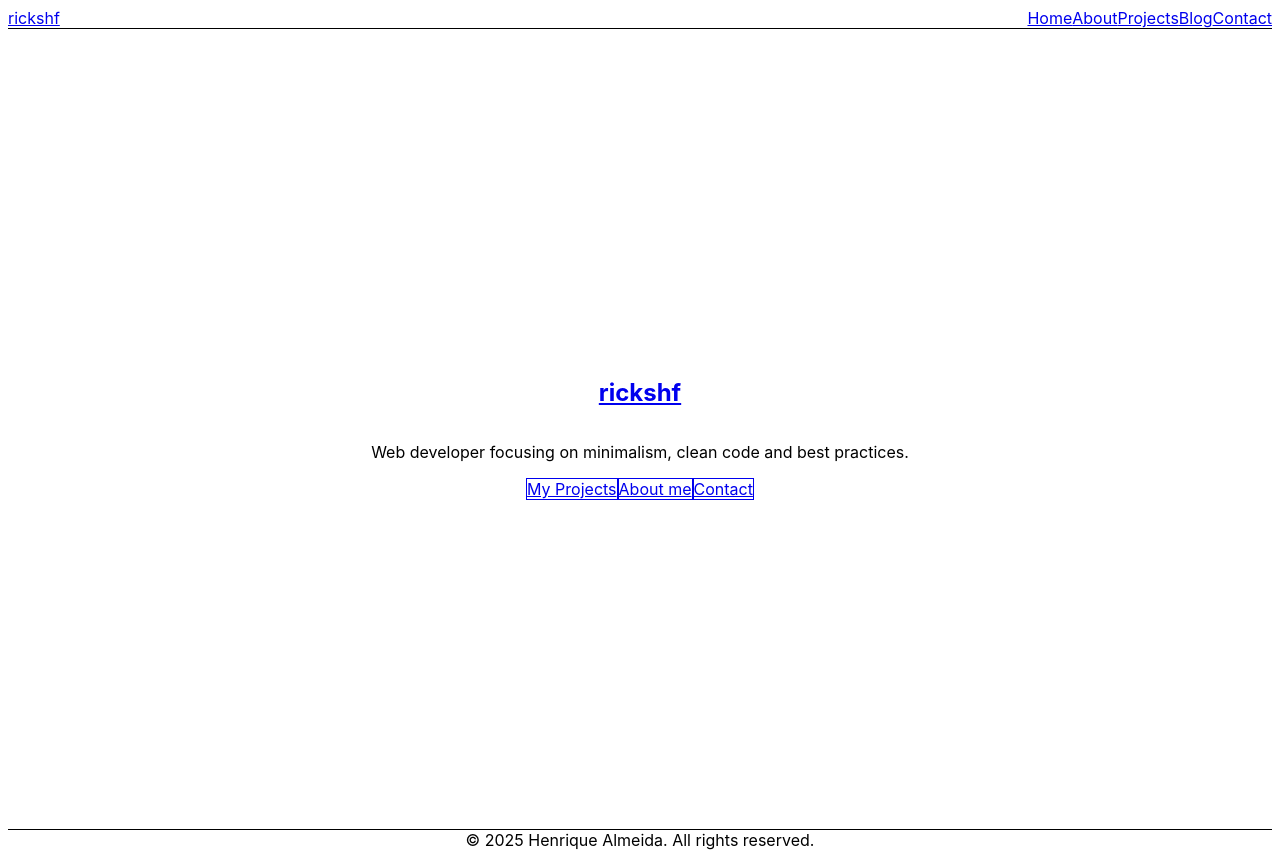
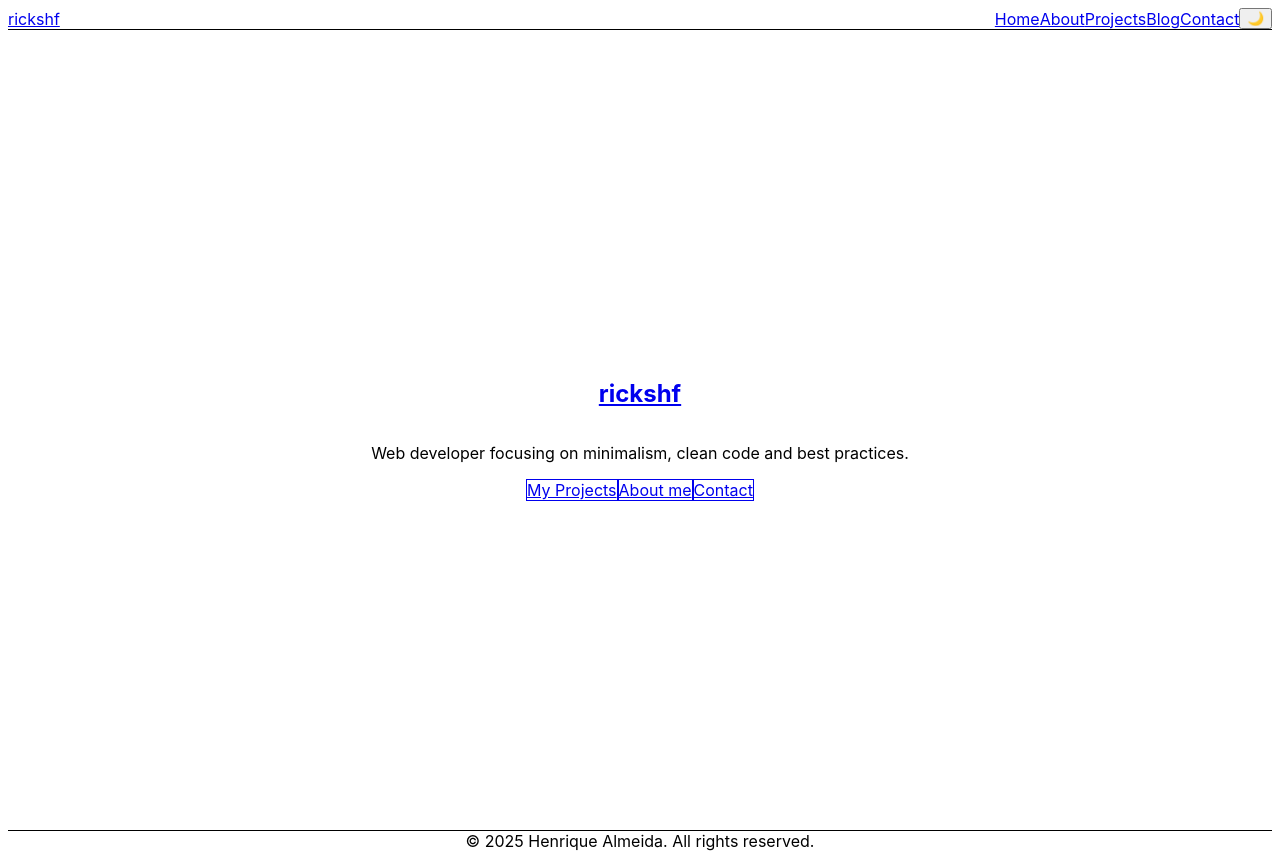
Before and after one commit to rickshf/react-portfolio, a React (Vite) app: page / in a window 1280 px wide. Built offline with nearby package versions, Linux system fonts and the light colour scheme; a web font is replaced by a local one.

Commit message:
feat: add theme toggle to navbar

```diff
--- a/src/components/Navbar.jsx
+++ b/src/components/Navbar.jsx
@@ -1,7 +1,9 @@
 import { Link } from "react-router-dom";
+import { useTheme } from "../context/ThemeContext";
 
 
 export function Navbar() {
+  const { theme, toggleTheme } = useTheme();
 
   return (
     <nav className="w-full py-4 px-6 border-b dark:border-gray-700 text-sm">
@@ -15,6 +17,14 @@ export function Navbar() {
           <Link to="/projects" className="hover:underline">Projects</Link>
           <Link to="/blog" className="hover:underline">Blog</Link>
           <Link to="/contact" className="hover:underline">Contact</Link>
+          <button
+            type="button"
+            onClick={toggleTheme}
+            aria-label="Toggle theme"
+            className="text-lg"
+          >
+            {theme === "dark" ? "☀️" : "🌙"}
+          </button>
 
         </div>
       </div>
```
